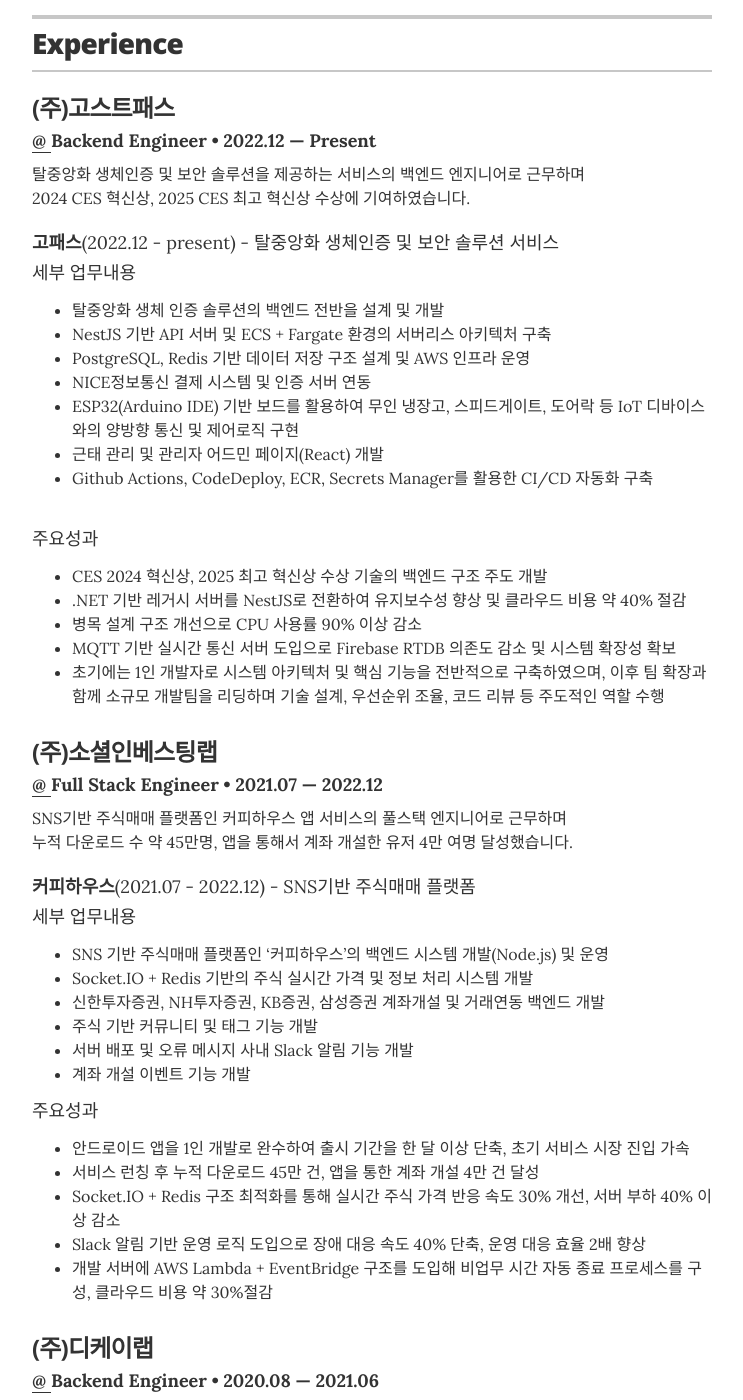
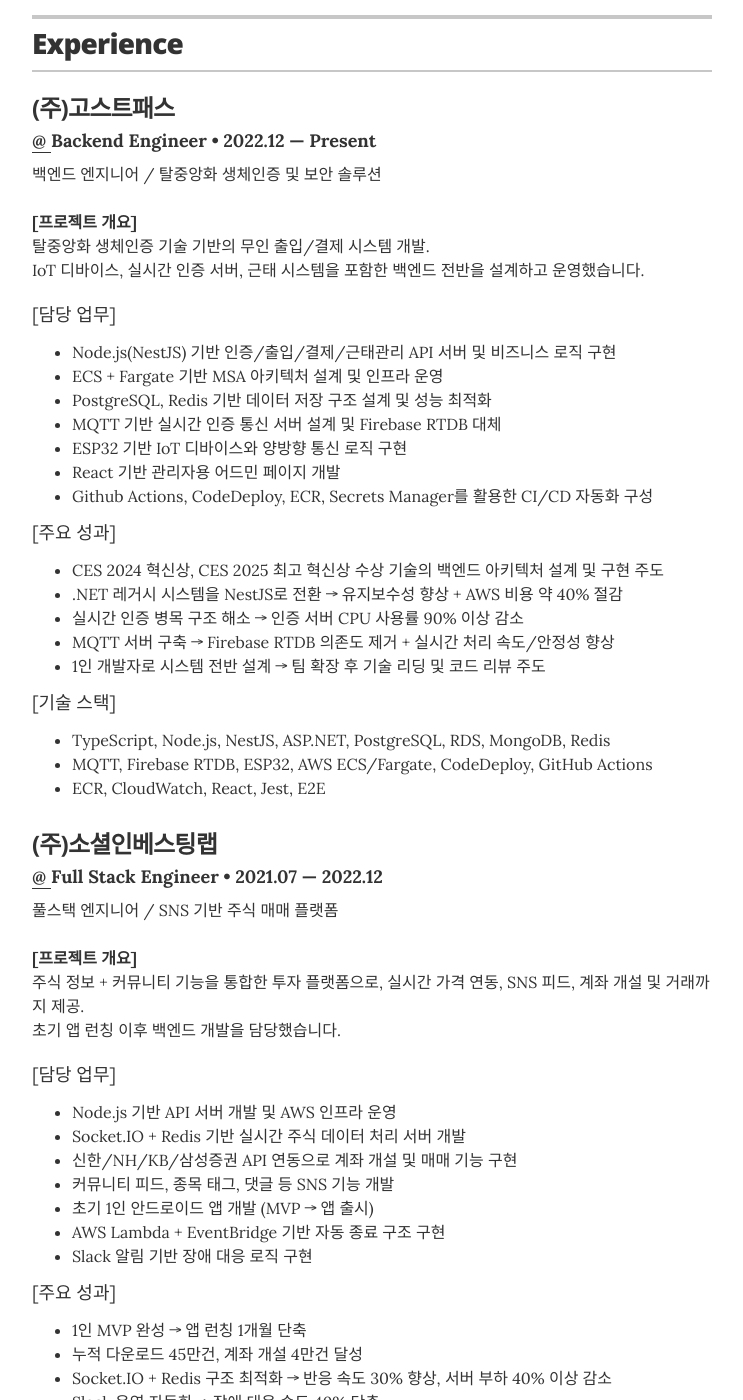
Before and after one commit to hoonapps/resume, a Jekyll site: the page built from index.html, in a window 1280 px wide and 1400 px high, scrolled down 884 px. Shown: the whole window, without its empty margins (268-1011 px from the left). Built offline with Jekyll 4.4.1, drawn with Linux system fonts in a browser that asks for light colours; some of the changed text lies outside the part shown.

Commit message:
feat(update): update resume.yml

```diff
--- a/_data/experience.yml
+++ b/_data/experience.yml
@@ -3,75 +3,103 @@
   position: <a href="https://ghostpass.ai" target="_blank">@ </a>Backend Engineer
   duration: 2022.12 &mdash; Present
   summary: |
-    탈중앙화 생체인증 및 보안 솔루션을 제공하는 서비스의 백엔드 엔지니어로 근무하며 <br/> 2024 CES 혁신상, 2025 CES 최고 혁신상 수상에 기여하였습니다. <br/><br/>
+    백엔드 엔지니어 / 탈중앙화 생체인증 및 보안 솔루션<br/><br/>
+    <strong>[프로젝트 개요]</strong><br/>
+    탈중앙화 생체인증 기술 기반의 무인 출입/결제 시스템 개발.<br/>
+    IoT 디바이스, 실시간 인증 서버, 근태 시스템을 포함한 백엔드 전반을 설계하고 운영했습니다.<br/><br/>
 
-    <div class="resume-item-details"><strong>고패스</strong>(2022.12 - present) - 탈중앙화 생체인증 및 보안 솔루션 서비스</div>
-    <div class="resume-item-details">세부 업무내용</div>
+    <div class="resume-item-details">[담당 업무]</div>
     <ul class="resume-item-list">
-      <li>탈중앙화 생체 인증 솔루션의 백엔드 전반을 설계 및 개발</li>
-      <li>NestJS 기반 API 서버 및 ECS + Fargate 환경의 서버리스 아키텍처 구축</li>
-      <li>PostgreSQL, Redis 기반 데이터 저장 구조 설계 및 AWS 인프라 운영</li>
-      <li>NICE정보통신 결제 시스템 및 인증 서버 연동</li>
-      <li>ESP32(Arduino IDE) 기반 보드를 활용하여 무인 냉장고, 스피드게이트, 도어락 등 IoT 디바이스와의 양방향 통신 및 제어로직 구현</li>
-      <li>근태 관리 및 관리자 어드민 페이지(React) 개발</li>
-      <li>Github Actions, CodeDeploy, ECR, Secrets Manager를 활용한 CI/CD 자동화 구축</li>
+      <li>Node.js(NestJS) 기반 인증/출입/결제/근태관리 API 서버 및 비즈니스 로직 구현</li>
+      <li>ECS + Fargate 기반 MSA 아키텍처 설계 및 인프라 운영</li>
+      <li>PostgreSQL, Redis 기반 데이터 저장 구조 설계 및 성능 최적화</li>
+      <li>MQTT 기반 실시간 인증 통신 서버 설계 및 Firebase RTDB 대체</li>
+      <li>ESP32 기반 IoT 디바이스와 양방향 통신 로직 구현</li>
+      <li>React 기반 관리자용 어드민 페이지 개발</li>
+      <li>Github Actions, CodeDeploy, ECR, Secrets Manager를 활용한 CI/CD 자동화 구성</li>
     </ul>
-    <br/>
-    <div class="resume-item-details">주요성과</div>
+
+    <div class="resume-item-details">[주요 성과]</div>
     <ul class="resume-item-list">
-      <li>CES 2024 혁신상, 2025 최고 혁신상 수상 기술의 백엔드 구조 주도 개발</li>
-      <li>.NET 기반 레거시 서버를 NestJS로 전환하여 유지보수성 향상 및 클라우드 비용 약 40% 절감</li>
-      <li>병목 설계 구조 개선으로 CPU 사용률 90% 이상 감소</li>
-      <li>MQTT 기반 실시간 통신 서버 도입으로 Firebase RTDB 의존도 감소 및 시스템 확장성 확보</li>
-      <li>초기에는 1인 개발자로 시스템 아키텍처 및 핵심 기능을 전반적으로 구축하였으며, 이후 팀 확장과 함께 소규모 개발팀을 리딩하며 기술 설계, 우선순위 조율, 코드 리뷰 등 주도적인 역할 수행</li>
+      <li>CES 2024 혁신상, CES 2025 최고 혁신상 수상 기술의 백엔드 아키텍처 설계 및 구현 주도</li>
+      <li>.NET 레거시 시스템을 NestJS로 전환 → 유지보수성 향상 + AWS 비용 약 40% 절감</li>
+      <li>실시간 인증 병목 구조 해소 → 인증 서버 CPU 사용률 90% 이상 감소</li>
+      <li>MQTT 서버 구축 → Firebase RTDB 의존도 제거 + 실시간 처리 속도/안정성 향상</li>
+      <li>1인 개발자로 시스템 전반 설계 → 팀 확장 후 기술 리딩 및 코드 리뷰 주도</li>
+    </ul>
+
+    <div class="resume-item-details">[기술 스택]</div>
+    <ul class="resume-item-list">
+      <li>TypeScript, Node.js, NestJS, ASP.NET, PostgreSQL, RDS, MongoDB, Redis</li>
+      <li>MQTT, Firebase RTDB, ESP32, AWS ECS/Fargate, CodeDeploy, GitHub Actions</li>
+      <li>ECR, CloudWatch, React, Jest, E2E</li>
     </ul>
 
 - company: (주)소셜인베스팅랩
   position: <a href="https://socialinvestinglab.com" target="_blank">@ </a>Full Stack Engineer
   duration: 2021.07 &mdash; 2022.12
   summary: |
-    SNS기반 주식매매 플랫폼인 커피하우스 앱 서비스의 풀스택 엔지니어로 근무하며 <br/> 누적 다운로드 수 약 45만명, 앱을 통해서 계좌 개설한 유저 4만 여명 달성했습니다. <br/><br/>
+    풀스택 엔지니어 / SNS 기반 주식 매매 플랫폼<br/><br/>
+    <strong>[프로젝트 개요]</strong><br/>
+    주식 정보 + 커뮤니티 기능을 통합한 투자 플랫폼으로, 실시간 가격 연동, SNS 피드, 계좌 개설 및 거래까지 제공.<br/>
+    초기 앱 런칭 이후 백엔드 개발을 담당했습니다.<br/><br/>
 
-    <div class="resume-item-details"><strong>커피하우스</strong>(2021.07 - 2022.12) - SNS기반 주식매매 플랫폼</div>
-    <div class="resume-item-details">세부 업무내용</div>
+    <div class="resume-item-details">[담당 업무]</div>
     <ul class="resume-item-list">
-      <li>SNS 기반 주식매매 플랫폼인 ‘커피하우스’의 백엔드 시스템 개발(Node.js) 및 운영</li>
-      <li>Socket.IO + Redis 기반의 주식 실시간 가격 및 정보 처리 시스템 개발</li>
-      <li>신한투자증권, NH투자증권, KB증권, 삼성증권 계좌개설 및 거래연동 백엔드 개발</li>
-      <li>주식 기반 커뮤니티 및 태그 기능 개발</li>
-      <li>서버 배포 및 오류 메시지 사내 Slack 알림 기능 개발</li>
-      <li>계좌 개설 이벤트 기능 개발</li>
+      <li>Node.js 기반 API 서버 개발 및 AWS 인프라 운영</li>
+      <li>Socket.IO + Redis 기반 실시간 주식 데이터 처리 서버 개발</li>
+      <li>신한/NH/KB/삼성증권 API 연동으로 계좌 개설 및 매매 기능 구현</li>
+      <li>커뮤니티 피드, 종목 태그, 댓글 등 SNS 기능 개발</li>
+      <li>초기 1인 안드로이드 앱 개발 (MVP → 앱 출시)</li>
+      <li>AWS Lambda + EventBridge 기반 자동 종료 구조 구현</li>
+      <li>Slack 알림 기반 장애 대응 로직 구현</li>
     </ul>
-    <div class="resume-item-details">주요성과</div>
+
+    <div class="resume-item-details">[주요 성과]</div>
     <ul class="resume-item-list">
-      <li>안드로이드 앱을 1인 개발로 완수하여 출시 기간을 한 달 이상 단축, 초기 서비스 시장 진입 가속</li>
-      <li>서비스 런칭 후 누적 다운로드 45만 건, 앱을 통한 계좌 개설 4만 건 달성</li>
-      <li>Socket.IO + Redis 구조 최적화를 통해 실시간 주식 가격 반응 속도 30% 개선, 서버 부하 40% 이상 감소</li>
-      <li>Slack 알림 기반 운영 로직 도입으로 장애 대응 속도 40% 단축, 운영 대응 효율 2배 향상</li>
-      <li>개발 서버에 AWS Lambda + EventBridge 구조를 도입해 비업무 시간 자동 종료 프로세스를 구성, 클라우드 비용 약 30%절감</li>
+      <li>1인 MVP 완성 → 앱 런칭 1개월 단축</li>
+      <li>누적 다운로드 45만건, 계좌 개설 4만건 달성</li>
+      <li>Socket.IO + Redis 구조 최적화 → 반응 속도 30% 향상, 서버 부하 40% 이상 감소</li>
+      <li>Slack 운영 자동화 → 장애 대응 속도 40% 단축</li>
+      <li>Lambda 자동 종료 → EC2 비용 약 30% 절감</li>
+    </ul>
+
+    <div class="resume-item-details">[기술 스택]</div>
+    <ul class="resume-item-list">
+      <li>Node.js, TypeScript, Socket.IO, Redis, MySQL, Android(Java)</li>
+      <li>AWS Lambda, EventBridge, ECS/Fargate, SQS, Slack API</li>
     </ul>
 
 - company: (주)디케이랩
   position: <a href="https://dklab.kr" target="_blank">@ </a>Backend Engineer
-  duration: 2020.08  &mdash; 2021.06
+  duration: 2020.08 &mdash; 2021.06
   summary: |
-    제조공정 시각화 시스템을 제공하는 스마트 공장 솔루션 IFIS 서비스의 백엔드 개발자로 근무하였습니다. <br/><br/>
+    백엔드 엔지니어 / 스마트 공장 제조공정 시각화 솔루션<br/><br/>
+    <strong>[프로젝트 개요]</strong><br/>
+    공장 내 생산 설비 데이터를 수집·시각화하여 공정 상태를 실시간 모니터링하고,<br/>
+    협력사·ERP·MES 시스템과 연동하는 공정 가시화 솔루션을 개발했습니다.<br/><br/>
 
-    <div class="resume-item-details"><strong>IFIS</strong>(2020.08 - 2021.06) - 제조공정 시각화 시스템</div>
-    <div class="resume-item-details">세부 업무내용</div>
+    <div class="resume-item-details">[담당 업무]</div>
     <ul class="resume-item-list">
-      <li>IFIS 공정 시각화 시스템의 백엔드 설계, 개발 및 운영 전반 수행</li>
-      <li>생산 설비와 연동된 실시간 데이터 수집 API 및 MES·ERP 시스템 통합</li>
-      <li>협력업체 대상 공정 모니터링 기능 설계 및 연동</li>
-      <li>제품 바코드 기반 생산 이력 관리 및 DB화 구조 구축</li>
+      <li>WebSocket 기반 실시간 설비 데이터 수집 및 시각화 백엔드 구현</li>
+      <li>MES·ERP 연동 API 및 협력업체용 공정 모니터링 시스템 개발</li>
+      <li>바코드 기반 생산 이력 관리 시스템 및 스키마 설계</li>
+      <li>AWS Lambda + API Gateway 기반 서버리스 아키텍처 운영</li>
+      <li>DynamoDB 기반 비정형 데이터 구조 설계</li>
     </ul>
 
-    <div class="resume-item-details">주요성과</div>
+    <div class="resume-item-details">[주요 성과]</div>
     <ul class="resume-item-list">
-      <li>실시간 설비 연동 기반 시각화 시스템을 구축하여 공정 데이터의 실시간 가시성과 자동화된 상태 모니터링 체계 달성</li>
-      <li>협력업체 공정 흐름을 시각화함으로써 현장 대응 시간 단축 및 운영 관리 효율성 향상</li>
-      <li>Lambda의 cold start 이슈를 공장 운용시간 기준으로 EventBridge 트리거로 제어해 초기 API 응답 속도 개선 (600ms -≫100ms)</li>
-      <li>다양한 소규모 공장의 설비 구조와 데이터 처리 특성에 맞춰 DynamoDB 기반 유연한 스키마 설계를 적용, 안정적인 생산이력 관리 체계 확보</li>
+      <li>WebSocket 기반 설비 연동 → 공정 상태 실시간 반영 및 알림 처리</li>
+      <li>Lambda cold start 문제 → EventBridge 트리거로 600ms → 100ms로 개선</li>
+      <li>협력사 실시간 공정 가시화 → 대응 시간 단축 및 품질 향상</li>
+      <li>설비/공정 유형 대응 위한 MongoDB 기반 유연한 구조 설계</li>
+    </ul>
+
+    <div class="resume-item-details">[기술 스택]</div>
+    <ul class="resume-item-list">
+      <li>Node.js, TypeScript, Python, AWS Lambda, API Gateway, EventBridge</li>
+      <li>WebSocket, DynamoDB, MongoDB, S3, MES/ERP 연동 API, CloudWatch</li>
     </ul>
 
 - company: 이모션웨이브 아츠
```
